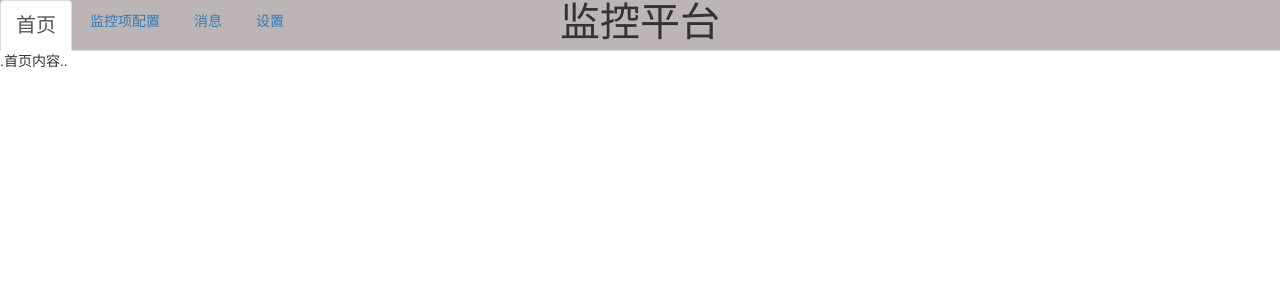
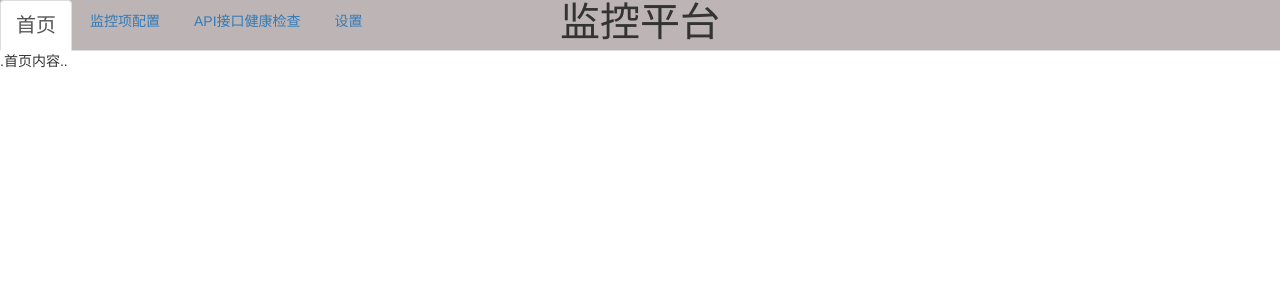
Before and after one commit to gkytom/monitor, a Django app: page / in a window 1280 px wide. Shown: the top 300 px of the page. Run offline with Django 3.2, Linux system fonts and the light colour scheme; data that the repository does not hold is empty; some libraries are stand-ins or nearby versions.

Commit message:
20181109

```diff
--- a/app1/urls.py
+++ b/app1/urls.py
@@ -4,7 +4,9 @@ from . import views
 
 urlpatterns = [
     url(r'^$', views.index, name='index'),
-    # url(r'^appl/$', views.apply_monitor, name='apply_monitor'),
     url(r'^addmonitor/$', views.add_data, name='add_data'),
+    url(r'^addapi/$', views.add_api, name='add_api'),
+    url(r'^find_api/$', views.findapi, name='find_api'),
+    url(r'^check_status/$', views.SubThread().check_status, name='check_status'),
     url(r'^addok/$', views.addok, name='addok'),
 ]
--- a/app1/views.py
+++ b/app1/views.py
@@ -3,17 +3,23 @@ from django.shortcuts import render
 # Create your views here.
 from django.http import HttpResponse
 from django.shortcuts import render
-from app1.models import System,Mode,Machine
+from app1.models import System,Mode,Machine,api
 from django.http import HttpResponseRedirect
+import requests
+import threading
+import time
+
 
 def index(request):
-    return render(request, 'app1/shouye.html')
+    # return render(request, 'app1/shouye.html')
+    api_name=api.objects.all()
+    return render(request,'app1/shouye.html',locals())
 def apply_monitor(request):
     return render(request,'app1/monitor_push.html')
 
 def add_data(request):
     '''
-    将用户提交的数据写入数据库
+    将用户提交的监控数据写入数据库
     :param request:
     :return:
     '''
@@ -59,13 +65,106 @@ def add_data(request):
         hostname = request.GET["host_name"]
         proname = request.GET["proc_name"]
         createtime = request.GET["create_time"]
+    return HttpResponseRedirect('/addok/')
+class SubThread():
+    data = {}
+    def __init__(self):
+        pass
+    def check_status(self,api_address,api_cycle):
+        '''
+        通用接口检查函数
+        :param api_address:API地址
+        :return:
+        '''
+        while True:
+            time.sleep(api_cycle)
+            status = '未知'
+            try:
+                r = requests.get(str(api_address))
+                ask_time = r.elapsed.total_seconds()
+                print(r.elapsed.total_seconds())
+                try:
+                    if float(ask_time) < float(3.0):
+                        print("接口请求未超时")
+                        status = '健康'
+                except:
+                    print("接口超时")
+                    status = '超时'
+            except:
+                print('获取接口时限失败')
+
+            SubThread.data["key"] = status
+            print(SubThread.data)
+            return SubThread.data
 
 
 
 
 
+def findapi(request):
+    '''
+    刷新API状态函数,用多线程
+    :param request:
+    :return:
+    '''
+    api_name = api.objects.all()  # 获取全部字段信息
+    api_cycle = api.objects.values("api_cycle")[len(api.objects.values("api_cycle"))-1]["api_cycle"]
+    print(api_cycle)
+    api_sum = len(api.objects.values("api_address")) # API接口总数数组
+    print('thread %s is running...' % threading.current_thread().name)
+    thread_list = []
+    for thread in range(api_sum):
+        obj=SubThread()
+        t_each = threading.Thread(target=obj.check_status, args=(api.objects.values("api_address")[thread]['api_address'],api_cycle,))
+        thread_list.append(t_each)
+
+    for t in thread_list:
+        t.setDaemon(True)  # 设置为守护线程
+        t.start()
+        t.join()  # 在这个子线程完成运行之前，主线程将一直被阻塞
+        status = SubThread.data["key"]
+
+        del SubThread.data["key"]
+    return render(request, 'app1/shouye.html',locals())
+
+
+def add_api(request):
+    '''
+    API接口入库
+    :param request:
+    :return:
+    '''
+    if request.method == "GET":
+
+        apiname = request.GET["api_name"]
+        apiaddress= request.GET["api_address"]
+        apicycle = request.GET["api_cycle"]
+
+        '''获取接口响应时间'''
+        try:
+            r=requests.get(apiaddress)
+            print(r.elapsed.total_seconds())
+        except:
+            print('获取接口时限失败')
+
+        API = api()
+        API.api_name = apiname
+        API.api_cycle= apicycle
+        try:
+            if len(api.objects.filter(api_address=apiaddress))==0:
+                API.api_address = apiaddress
+                API.save()
+                print('新的数据添加完成')
+            else:
+                print('重复数据无需添加')
+        except:
+            print('获取接口路径失败')
+    else:
+        apiname = request.GET["api_name"]
+        apiaddress = request.GET["api_address"]
 
     return HttpResponseRedirect('/addok/')
 
 def addok(request):
+
     return render(request,'app1/addok.html')
--- a/templates/app1/shouye.html
+++ b/templates/app1/shouye.html
@@ -23,7 +23,7 @@
 <ul class="nav nav-tabs" id="myTab">
   <li class="active" style="font-size: 20px;"><a href="#home">首页</a></li>
     <li><a href="#profile">监控项配置</a></li>
-  <li><a href="#messages">消息</a></li>
+  <li><a href="#messages">API接口健康检查</a></li>
   <li><a href="#settings">设置</a></li>
 </ul>
 
@@ -62,31 +62,30 @@
 
     }
 </script>
-{#      <form style="text-align: center;font-size: 20px" action="/addmonitor/"#}
-{#            method="get" name="addbook" onsubmit="return check()">#}
-{#      {% csrf_token %}#}
-{#          <p><span>所属系统：</span><input type="text" placeholder="系统名" name="sys_name"></p>#}
-{#          <p><span>所属模块：</span><input type="text" placeholder="模块名" name="mode_name" ></p>#}
-{#          <p><span>主机名：</span><input type="text" placeholder="主机名" name="host_name"></p>#}
-{#          <p><span>监控进程：</span><input type="text" placeholder="监控进程名" name="proc_name"></p>#}
-{#           <input id="date" name="create_time" type="date"/>#}
-{#          <input type="submit" value="提交">#}
-{#      </form>#}
-{#  </div>#}
-{#<script>#}
-{#function check(){#}
-{#var name = document.getElementsByTagName('input');#}
-{#if(name==""){#}
-{#    alert("模块不能为空！");#}
-{#    return false;#}
-{#}#}
-{#}#}
-{#</script>#}
+
+  <div class="tab-pane" id="messages">
+      <p style="text-align: center;font-size: 30px">请填写API接口</p>
+<form style="text-align: center;font-size: 20px" action="/addapi/" method = "get" name="api">
+          <p><span>接口名称：</span><input type="text" placeholder="接口名称" name="api_name"></p>
+          <p><span>接口路径：</span><input type="text" placeholder="接口路径" name="api_address" ></p>
+          <p><span>轮询周期：</span><input type="text" placeholder="轮询周期" name="api_cycle" ></p>
+          <input type="submit" value="提交" class="login_api">
+        </form>
+  <form style="text-align: center;font-size: 20px" action="/find_api/" method = "get" name="find_api">
+        <input type="submit" value="查询已有接口" class="find_api">
+  </form>
+      <p style="text-align: center;font-size: 30px">已有API接口信息</p>
+        {% for name in api_name %}
+        <p style="font-size: 20px; float:left; ">{{name.api_name}}&nbsp;&nbsp;&nbsp;&nbsp;&nbsp;</p>
+            <a href="{{name.api_address}}" target="_Blank" style="font-size: 20px;float:left; ">{{name.api_address}}&nbsp;&nbsp;&nbsp;&nbsp;</a>
+            <p style="font-size: 20px">状态：{{ status }}</p>
+        {% endfor %}
+
+</div>
 
 
 
 
-  <div class="tab-pane" id="messages">.消息内容..</div>
   <div class="tab-pane" id="settings">.设置内容..</div>
 </div>
 
```
Also changed, not shown: app1/models.py (+10 -0 lines), app1/migrations/0004_api.py (added), app1/migrations/0005_api_api_cycle.py (added), readme.md.
